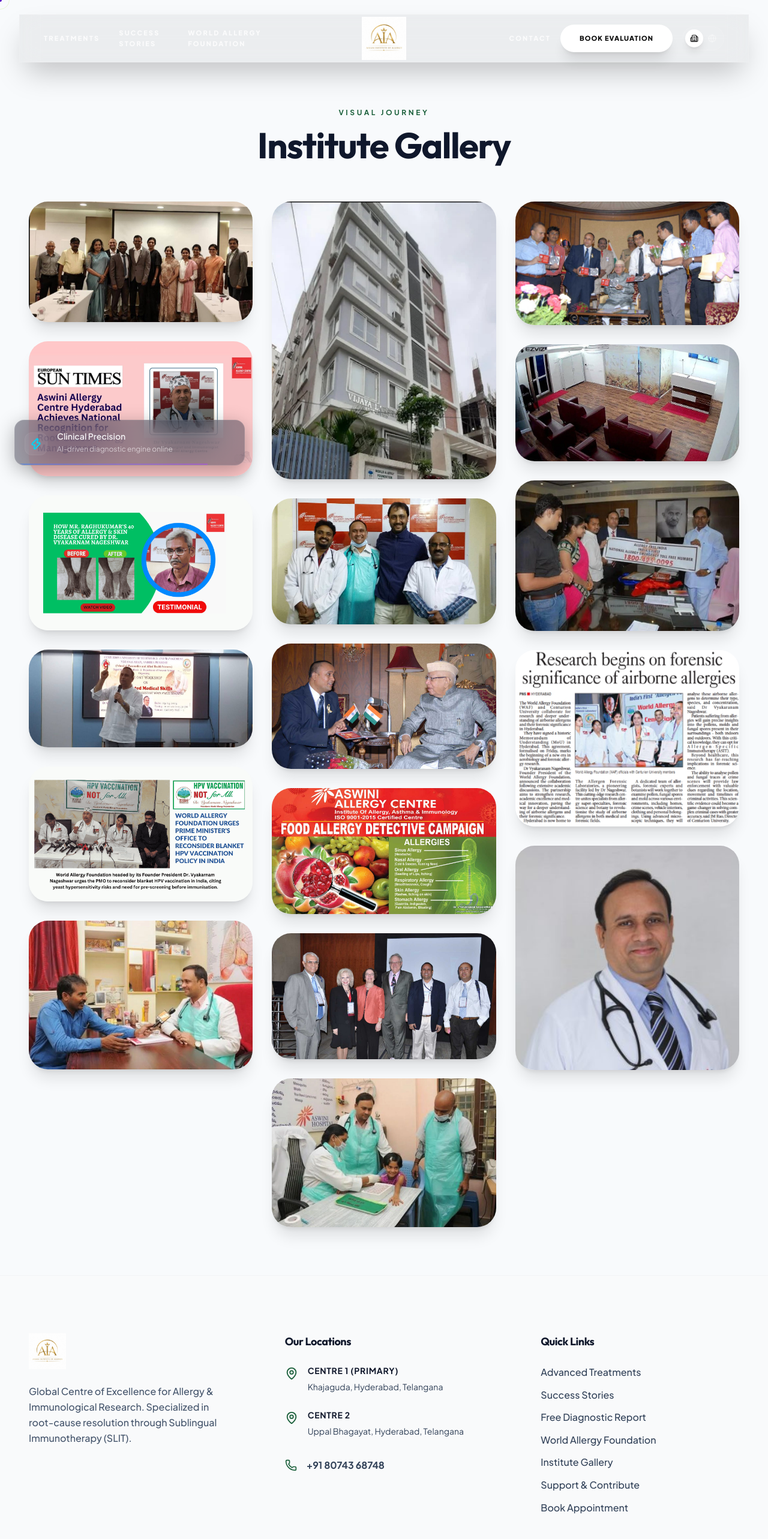
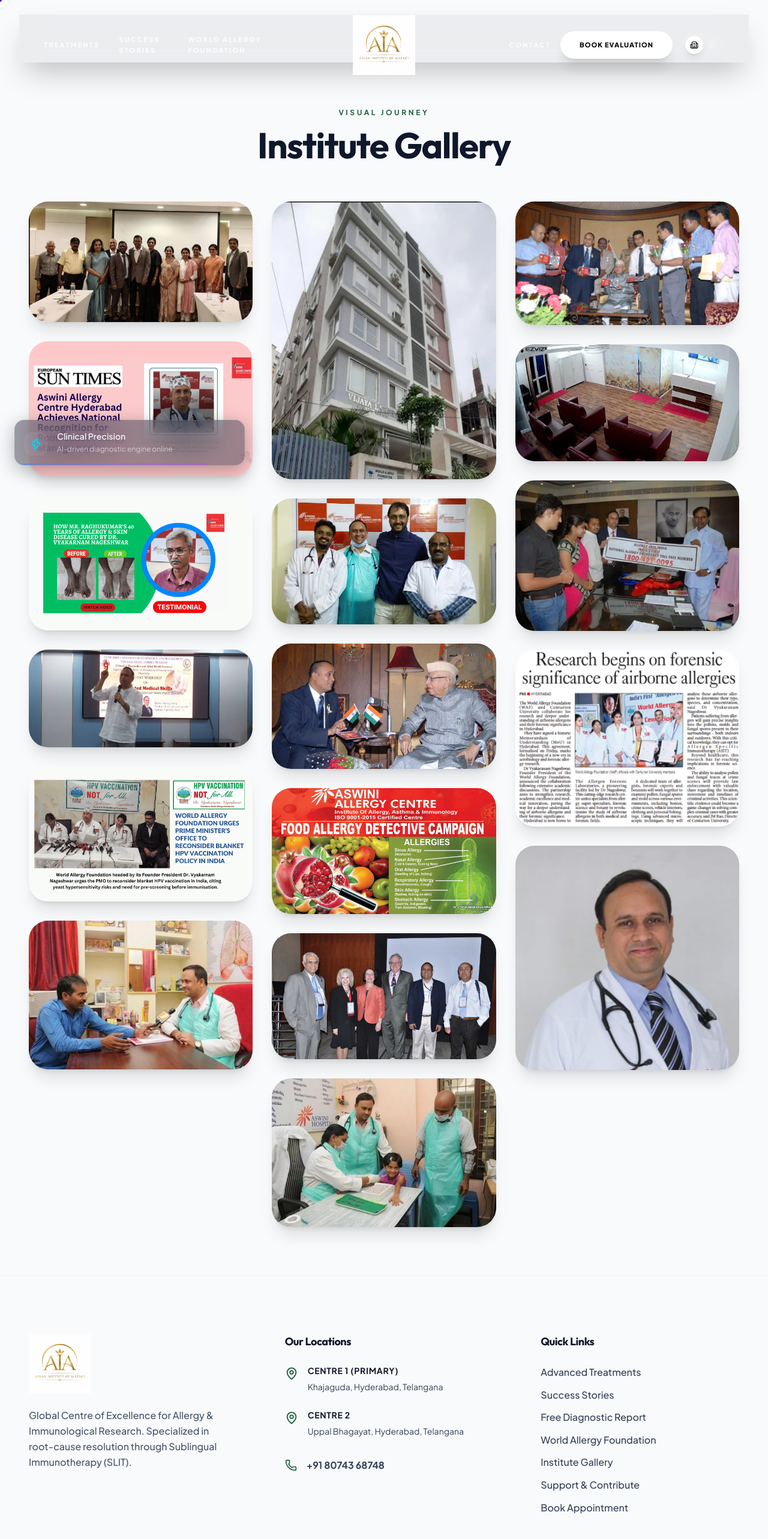
Before and after one commit to KarthikeyaGSI/asian_institute_of_allegy, a Next.js app: page /gallery in a window 1280 px wide. Shown: the top 2566 px of the page at 60% size. Built offline with nearby package versions, Linux system fonts and the light colour scheme.

Commit message:
ui: significantly increase logo size across navbar and footer

```diff
--- a/src/components/layout/Footer.jsx
+++ b/src/components/layout/Footer.jsx
@@ -13,9 +13,9 @@
               <Image
                 src="/images/asian institute of allergy logo.jpg"
                 alt="Asian Institute of Allergy"
-                width={240}
-                height={80}
-                className="h-[60px] w-auto object-contain"
+                width={360}
+                height={120}
+                className="h-[100px] w-auto object-contain"
               />
             </Link>
             <p className="text-slate-600 leading-relaxed font-medium">
--- a/src/components/layout/Navbar.jsx
+++ b/src/components/layout/Navbar.jsx
@@ -63,9 +63,9 @@
           <Image
             src="/images/asian institute of allergy logo.jpg"
             alt="Asian Institute of Allergy"
-            width={200}
-            height={60}
-            className="h-[48px] md:h-[72px] w-auto object-contain"
+            width={300}
+            height={100}
+            className="h-[64px] md:h-[100px] w-auto object-contain"
           />
         </Link>
 
```
